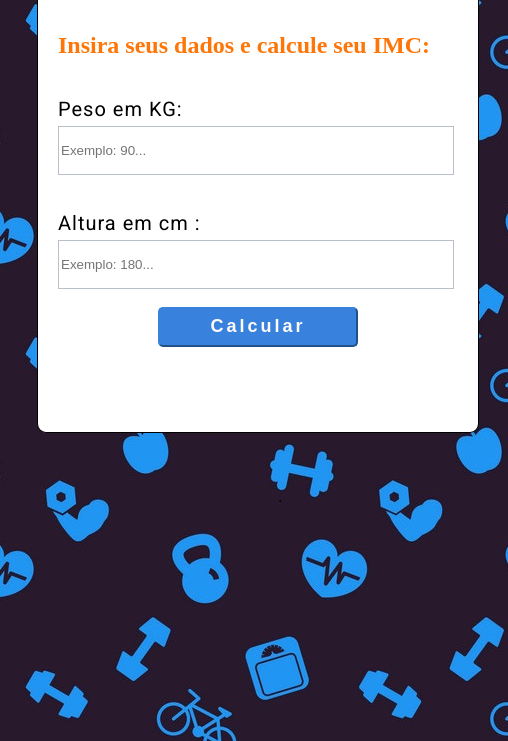
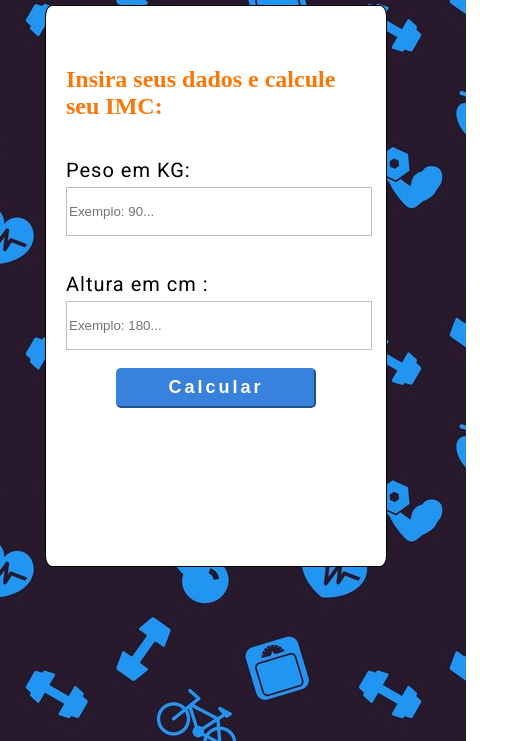
Before and after one commit to LucasMoraisRamires/Calculadora-IMC, a plain HTML site: page Calculadora IMC/index.html in a window 390 px wide. Shown: the part 103-844 px from the top of the page, 508 px wide, since content can reach past the window. Drawn offline with Linux system fonts and the light colour scheme.

Commit message:
Add files via upload
corrigindo responsividade

```diff
--- a/Calculadora IMC/style.css
+++ b/Calculadora IMC/style.css
@@ -157,3 +157,55 @@ button:hover:before{   /*ativa a mudança de estilo */
     font-size: 18px;
     padding-top: 15px;
  }
+
+
+
+ @media only screen and (max-width: 750px){
+
+    .form-section{
+        width:300px;
+        height:500px;
+
+        margin: 0 auto;
+        padding-top: 10px;
+        margin-top: 10px;
+
+
+
+
+
+
+    }
+
+    .form{
+        background-color: white;
+        width:300px;
+        height: 500px;
+        margin-top: 80px;
+       border: solid 1px;
+        margin:0 auto;
+        margin-top: 20px;
+        padding: 40px 20px 20px 20px;
+        border-radius: 2%;
+
+
+
+
+
+        }
+
+        input{
+            width: 300px;
+            height: 45px;
+            margin-top: 5px;
+            border: 1px solid  #b9c0ca;
+        }
+
+
+
+
+
+
+
+
+  }
```
